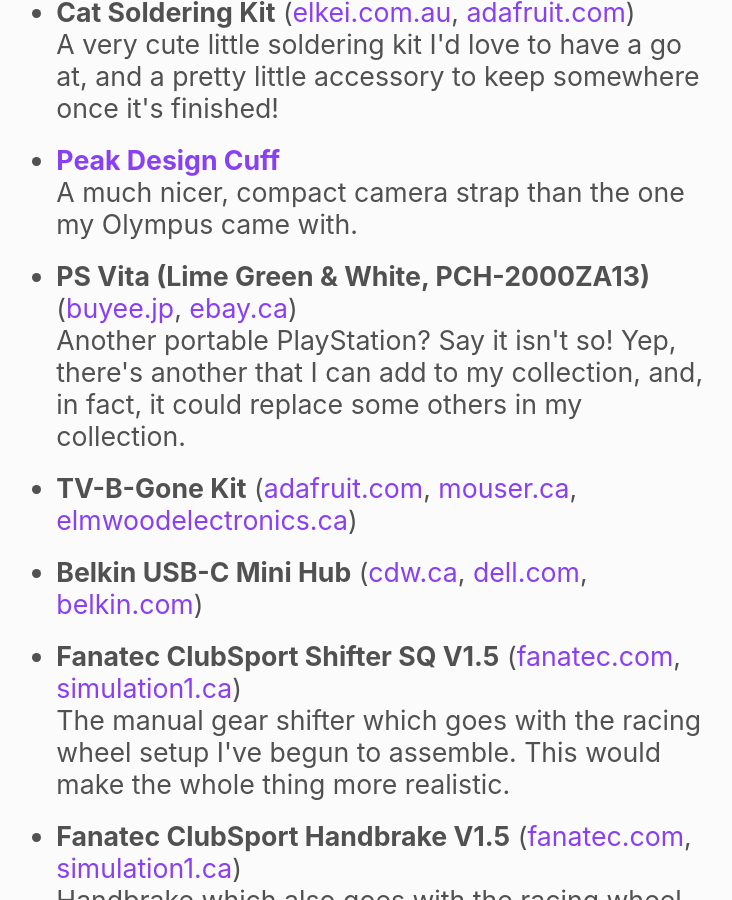
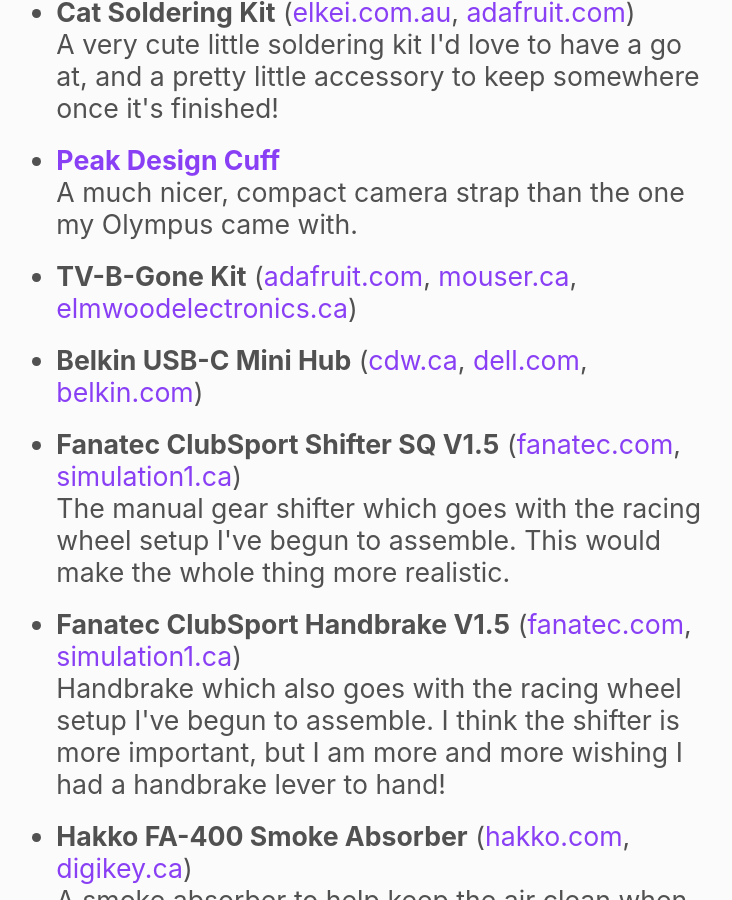
Before and after one commit to ticky/wishlist, a Jekyll site: the page built from index.md, in a window 1280 px wide and 900 px high, scrolled down 1654 px. Shown: the whole window, without its empty margins (277-1009 px from the left). Built offline with Jekyll 4.4.1, drawn with Linux system fonts in a browser that asks for light colours; our own code applies the rules of GitHub Pages for plain Markdown files.

Commit message:
Update wishlist.yml

```diff
--- a/_data/wishlist.yml
+++ b/_data/wishlist.yml
@@ -51,13 +51,6 @@
     link: "https://www.peakdesign.com/collections/straps/products/cuff?variant=9783844110380"
     notes: |
       A much nicer, compact camera strap than the one my Olympus came with.
-
-  - name: PS Vita (Lime Green & White, PCH-2000ZA13)
-    link:
-      - "https://buyee.jp/item/search/query/ps%20vita%202000%20ライムグリーン%252Fホワイト"
-      - "https://www.ebay.ca/sch/i.html?_from=R40&_trksid=p2334524.m570.l1313&_nkw=ps+vita+2000+lime+green&_sacat=0&LH_TitleDesc=0&_odkw=ps+vita+2000+lime&_osacat=0"
-    notes: |
-      Another portable PlayStation? Say it isn't so! Yep, there's another that I can add to my collection, and, in fact, it could replace some others in my collection.
 
   - name: TV-B-Gone Kit
     link:
```
